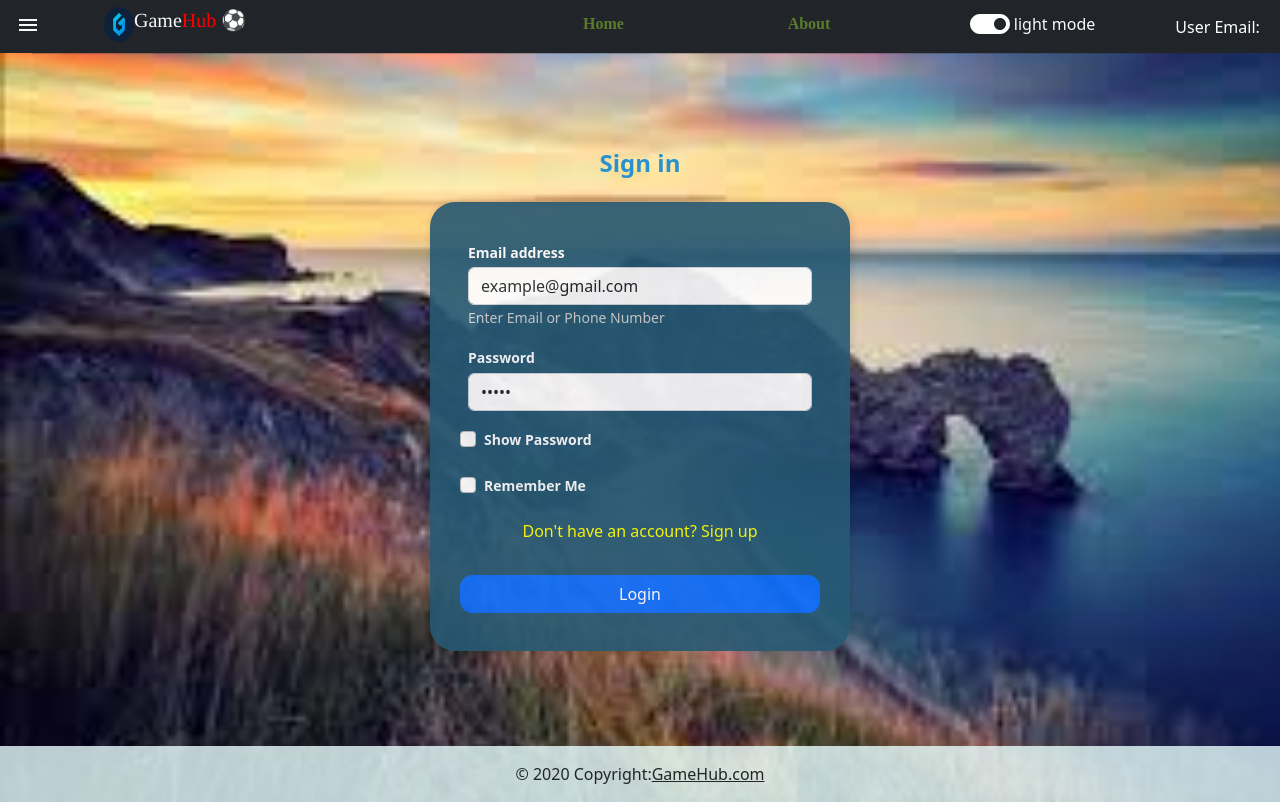
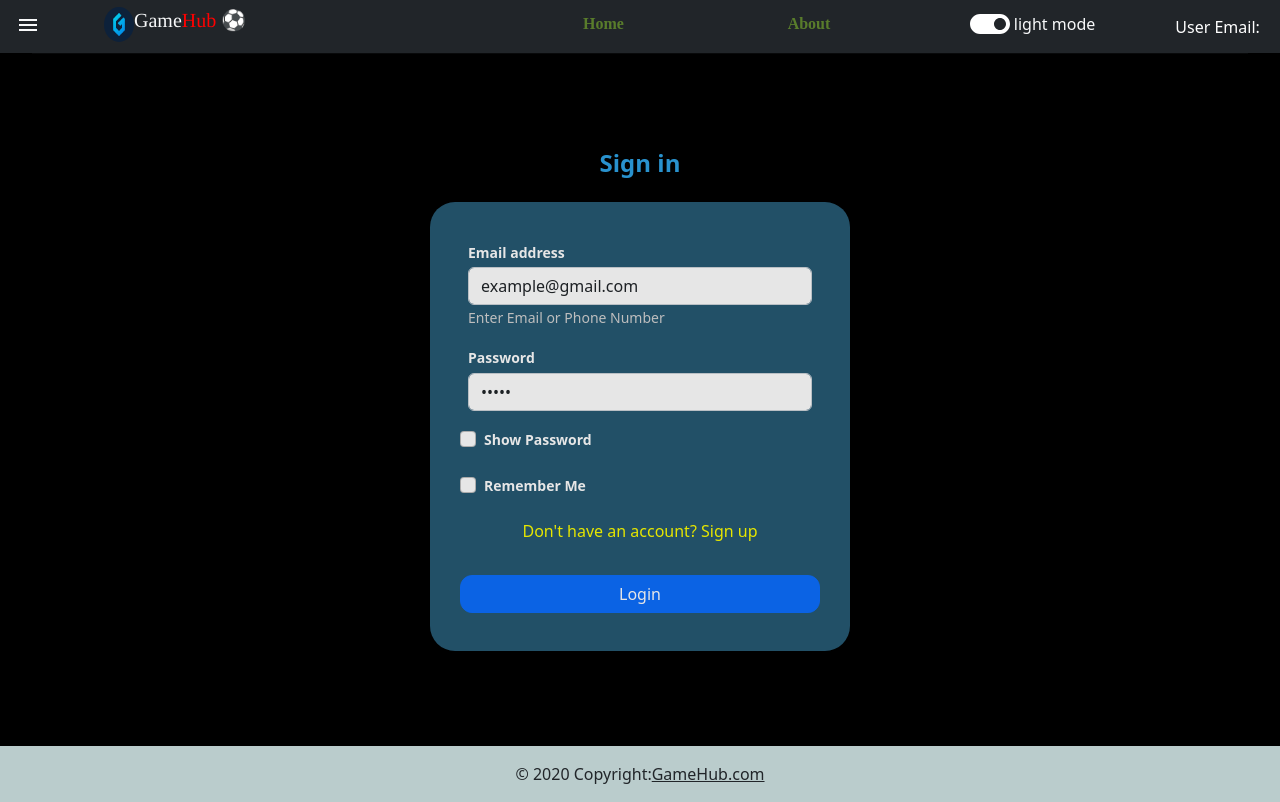
Before and after one commit to zacheys123/mygamehub, a React (Create React App) app: page /login in a window 1280 px wide. Built offline with nearby package versions, Linux system fonts and the light colour scheme; a web font is replaced by a local one.

Commit message:
second commit

```diff
--- a/src/App.css
+++ b/src/App.css
@@ -1,5 +1,4 @@
 body {
-	background-image: url('./assets/log2.jpg');
 	background-repeat: no-repeat;
 	background-position: center;
 	background-size: cover;
--- a/src/css/Login.css
+++ b/src/css/Login.css
@@ -1,6 +1,6 @@
 .App {
 	background-color: white;
-	background: url('../assets/login.jpg');
+	background: black;
 	background-size: cover;
 	background-repeat: no-repeat;
 }
```
Also changed, not shown: 42 other files (tests, documents, lock files or other folders).
